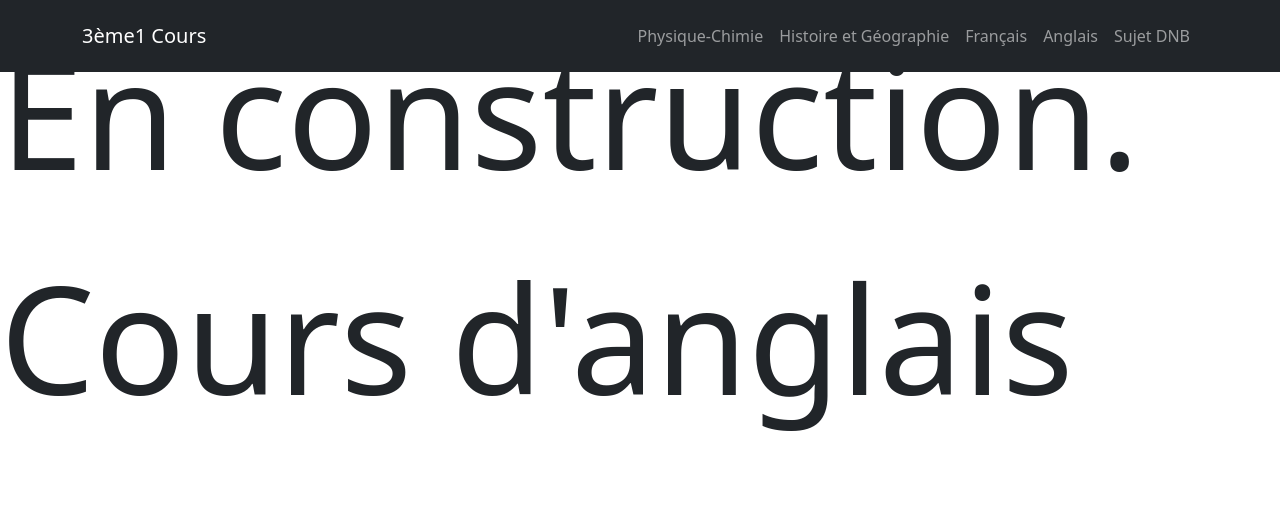
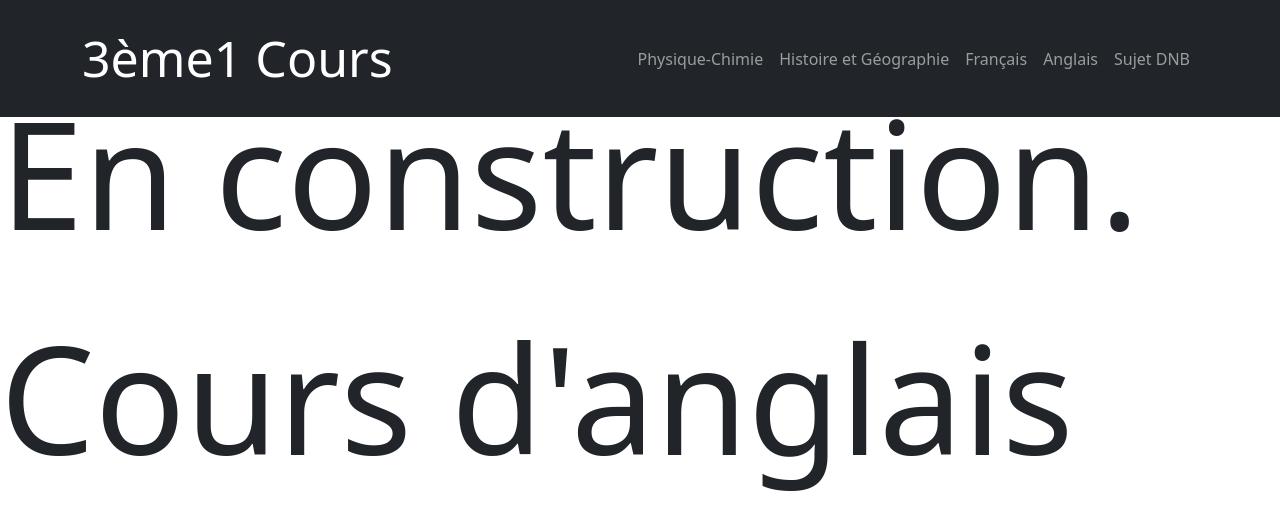
Before and after one commit to LitzyMan/Course_3eme, a website: page anglais.html in a window 1280 px wide. Drawn offline with nearby package versions, Linux system fonts and the light colour scheme; the site is published under a folder, as on GitHub Pages, so addresses that start at the root find nothing.

Commit message:
CSS update for all

```diff
--- a/anglais.html
+++ b/anglais.html
@@ -5,7 +5,7 @@
     <meta name="viewport" content="width=device-width, initial-scale=1.0">
     <link href="https://cdn.jsdelivr.net/npm/bootstrap@5.3.2/dist/css/bootstrap.min.css" rel="stylesheet" integrity="sha384-T3c6CoIi6uLrA9TneNEoa7RxnatzjcDSCmG1MXxSR1GAsXEV/Dwwykc2MPK8M2HN" crossorigin="anonymous">
     <link rel="stylesheet" href="https://cdn.jsdelivr.net/npm/bootstrap-icons@1.3.0/font/bootstrap-icons.css">
-    <link rel="stylesheet" href="/style.css">
+    <link rel="stylesheet" href="style.css">
     <title>Cours 3ème1</title>
 </head>
 <body>
```
Also changed, not shown: atome.html (+1 -1 lines), francais.html (+1 -1 lines), histoire.html (+1 -1 lines), sujet.html (+1 -1 lines), tel.html (+1 -1 lines).
